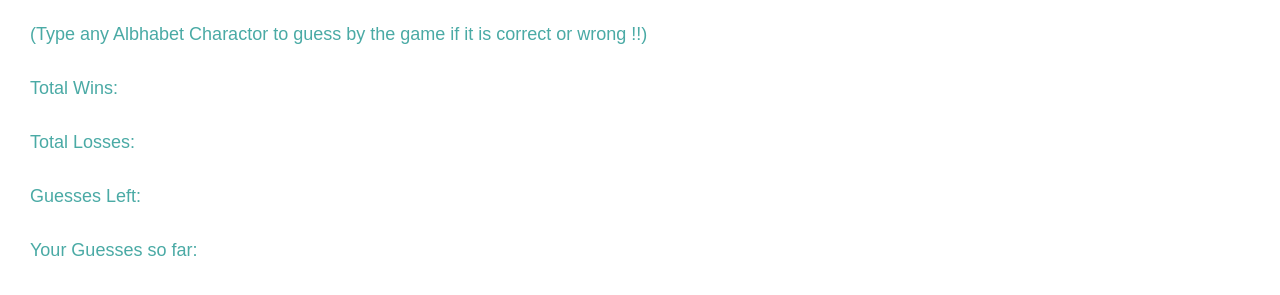
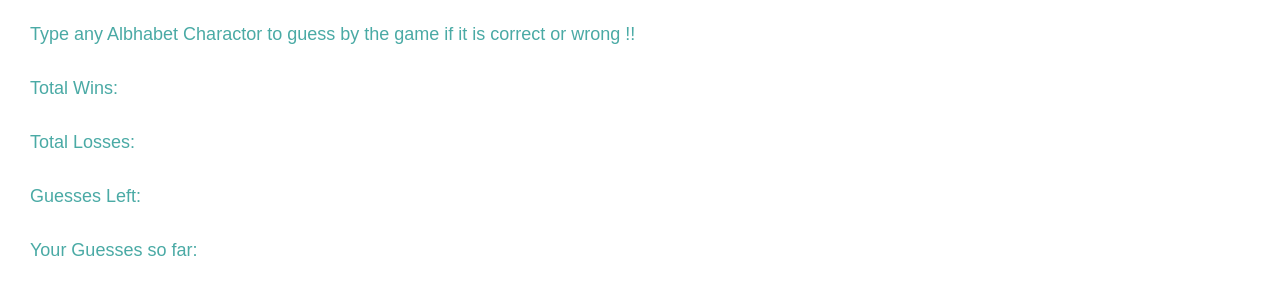
Before and after one commit to alinaeem4321/Psychic-Game, a plain HTML site: page index.html in a window 1280 px wide. Shown: the part 139-434 px from the top of the page. Drawn offline with Linux system fonts and the light colour scheme.

Commit message:
Update index.html

```diff
--- a/index.html
+++ b/index.html
@@ -9,7 +9,7 @@
     <div id="game">
         <h1>The Psychic Game</h1>
         <p>Guess what letter I'm thinking of!</p>
-        <p><em>(Type any Albhabet Charactor to guess by the game if it is correct or wrong !!)</em></p>
+        <p>Type any Albhabet Charactor to guess by the game if it is correct or wrong !!</p>
         <p>Total Wins: </p>
         <p>Total Losses: </p>
         <p>Guesses Left: </p>
```
